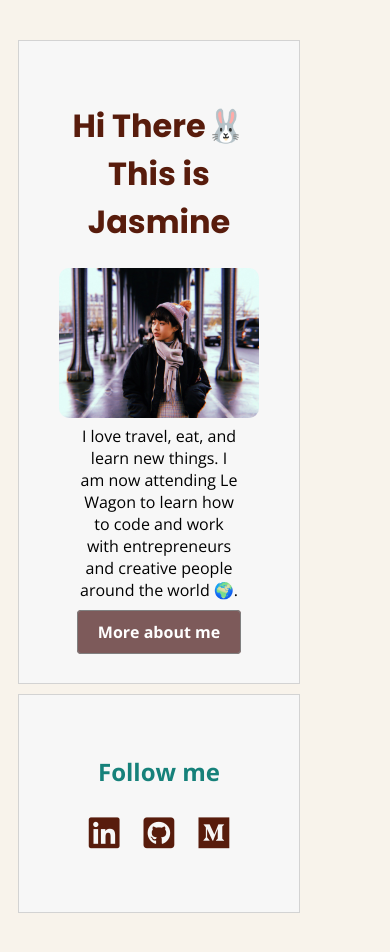
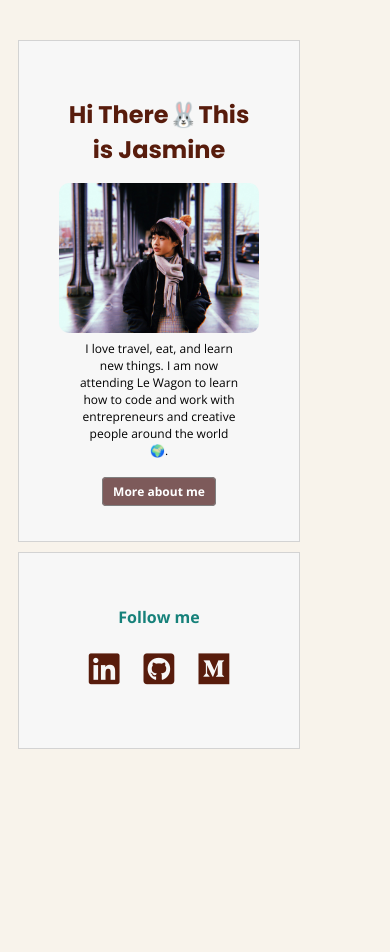
Before and after one commit to thejasmine/profile, a plain HTML site: page index.html in a window 390 px wide. Shown: the top 952 px of the page. After the commit the page ends 844 px from the top, so only its background shows below. Drawn offline with nearby package versions, Linux system fonts and the light colour scheme.

Commit message:
make my profile prettier

```diff
--- a/style.css
+++ b/style.css
@@ -91,4 +91,23 @@ ul {
   .card {
     width: 200px;
   }
+  h1 {
+    font-size: 24px
+  }
+
+  h2 {
+    font-size: 16px
+  }
+
+  p{
+    font-size: 12px
+  }
+
+  .brown-btn{
+    padding:5px 10px;
+  }
+
+  a {
+    font-size: 12px
+  }
 }
```
